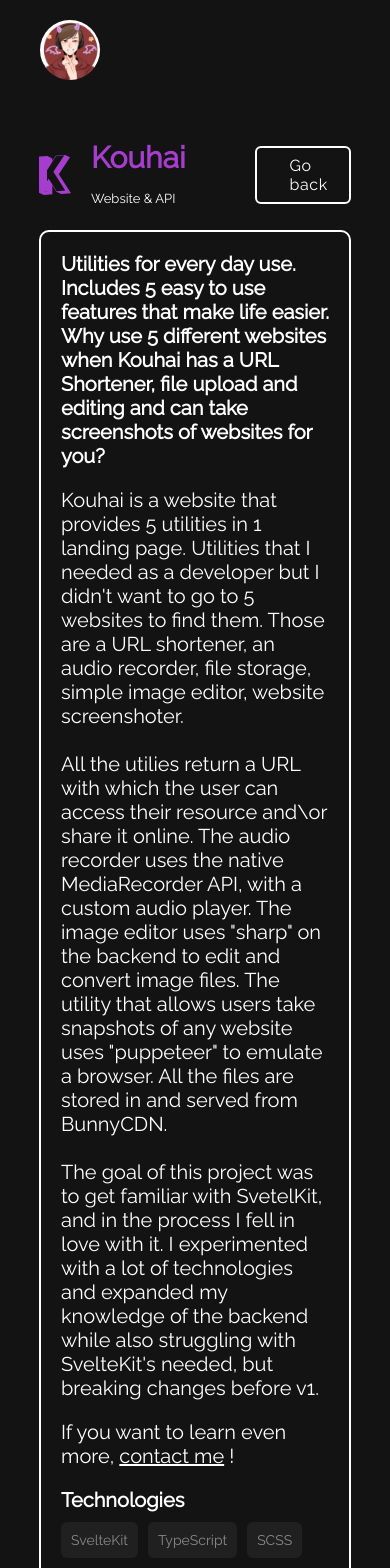
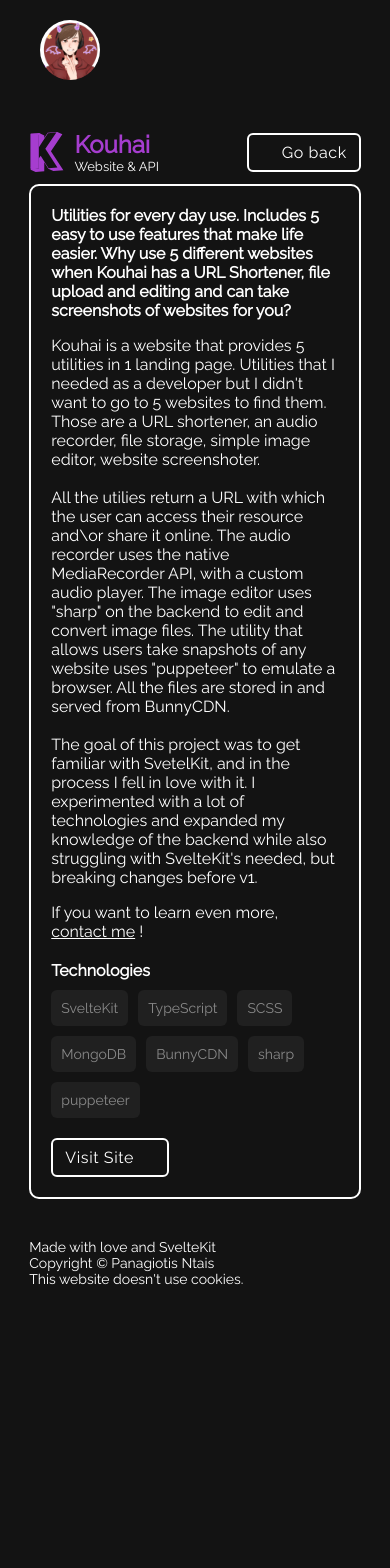
Before and after one commit to StrawHatHacker/personal-website, a SvelteKit app: page /projects/kouhai in a window 390 px wide. Shown: the top 1568 px of the page. After the commit the page ends 1289 px from the top, so only its background shows below. Built offline with nearby package versions, Linux system fonts and the light colour scheme; some icons are missing; a web font is replaced by a local one.

Commit message:
Mobile fix

```diff
--- a/src/components/Custom/Dropdown.svelte
+++ b/src/components/Custom/Dropdown.svelte
@@ -77,8 +77,8 @@
 
   .dropdown {
     position: absolute;
-    font-size: 0.8rem;
-    top: 53px;
+    font-size: 0.7rem;
+    top: 50px;
     left: 0;
     width: 100%;
     box-sizing: border-box;
--- a/src/components/LandingPage/Footer.svelte
+++ b/src/components/LandingPage/Footer.svelte
@@ -10,7 +10,7 @@
 <style>
   footer {
     width: 99%;
-    margin: 3rem auto 0 auto;
+    margin: 3rem auto 2px auto;
     display: flex;
     justify-content: space-between;
     font-size: 0.7em;
@@ -20,6 +20,7 @@
 
   @media screen and (max-width: 700px) {
     footer {
+      margin: 1rem auto 2px auto;
       width: var(--section-width-mobile);
     }
   }
--- a/src/routes/projects/[name]/+page.svelte
+++ b/src/routes/projects/[name]/+page.svelte
@@ -74,12 +74,13 @@
     & > div {
       display: flex;
       align-items: center;
-      gap: 1rem;
+      gap: 0 1rem;
 
       & > h2 {
         margin: 1rem 0;
         color: var(--c);
         width: 100%;
+
         & > small {
           font-size: 0.65rem;
           align-self: flex-end;
@@ -107,4 +108,23 @@
     align-items: center;
     gap: 0.3em;
   }
+
+  @media screen and (max-width: 500px) {
+    section {
+      width: var(--section-width-mobile);
+      font-size: 0.8rem;
+    }
+    .article-heading > div {
+      gap: 0;
+    }
+
+    .article-heading > div > h2 {
+      margin: 0.5rem;
+      width: 70%;
+    }
+
+    .article-heading > div > h2 > small {
+      display: block;
+    }
+  }
 </style>
```
